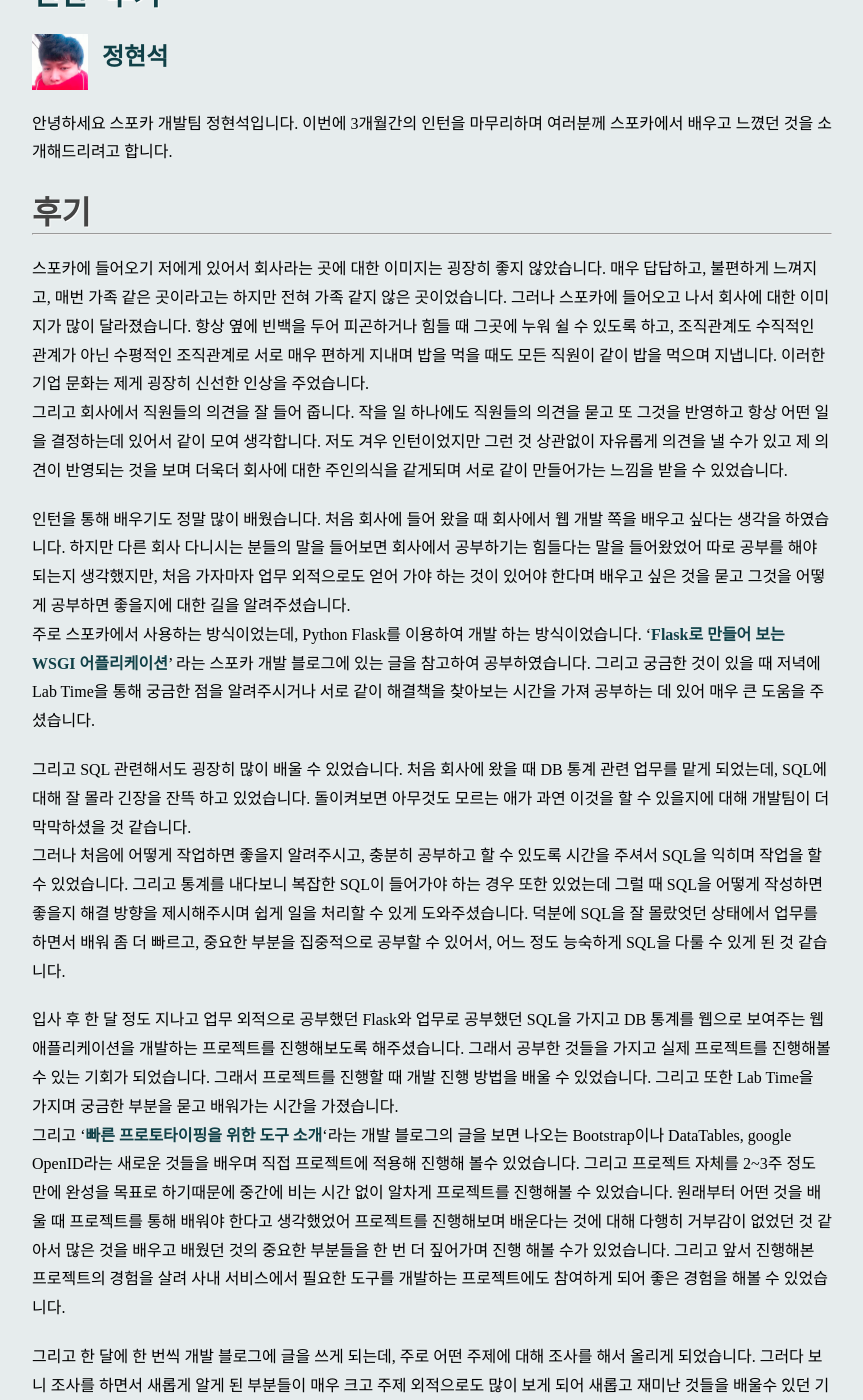
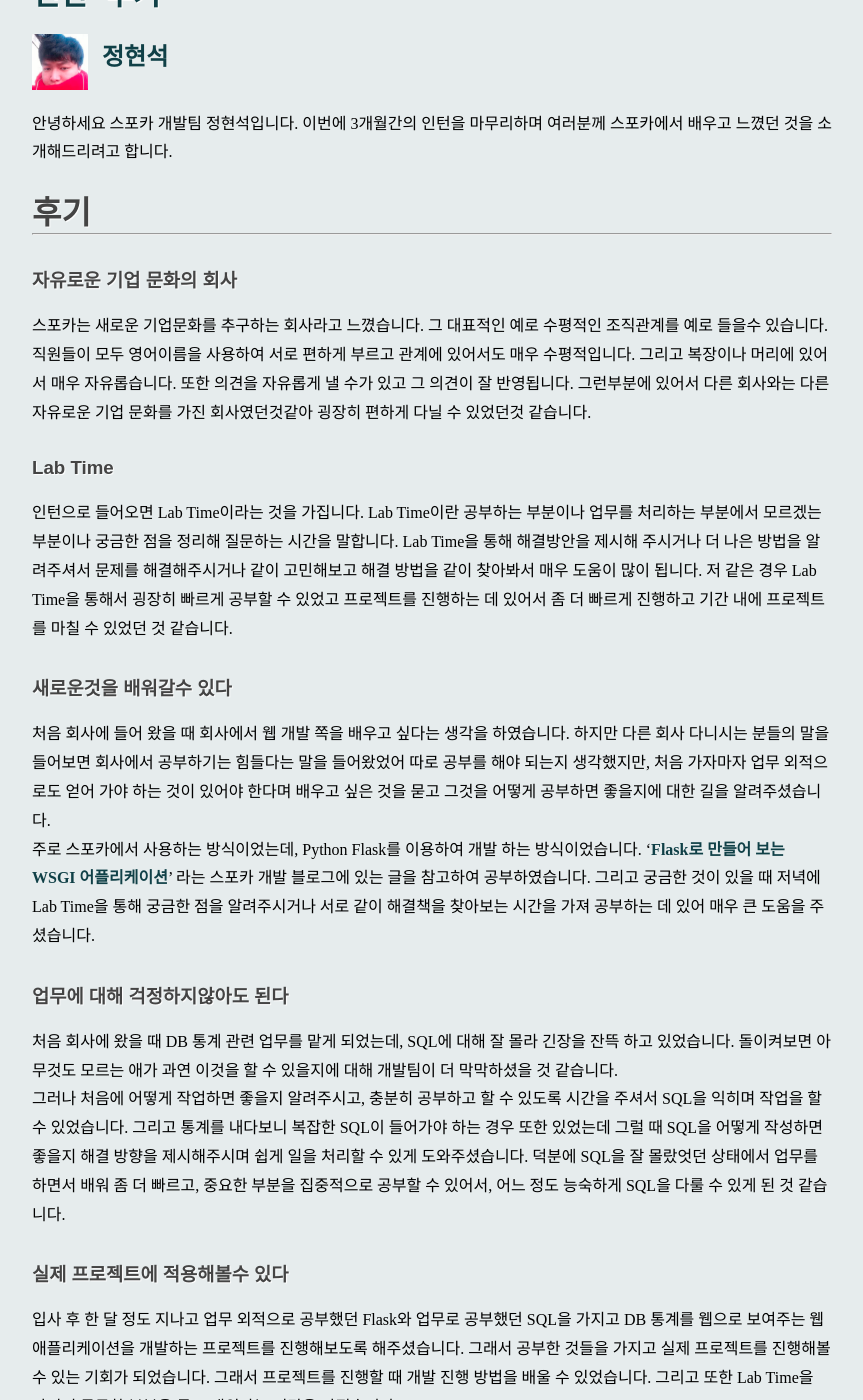
Before and after one commit to darjeeling/spoqa.github.com, a Jekyll site: the page built from _posts/2012-3-26-Internship.md, in a window 1280 px wide and 1400 px high, scrolled down 718 px. Shown: the whole window, without its empty margins (208-1071 px from the left). Built offline with Jekyll 4.4.1, drawn with Linux system fonts in a browser that asks for light colours; nearby versions of some CDN libraries; comment, search, counter and statistics services are not loaded; some of the changed text lies outside the part shown.

Commit message:
글 수정

```diff
--- a/_posts/2012-3-26-Internship.md
+++ b/_posts/2012-3-26-Internship.md
@@ -9,18 +9,26 @@
 
 #후기
 ---
-스포카에 들어오기 저에게 있어서 회사라는 곳에 대한 이미지는 굉장히 좋지 않았습니다. 매우 답답하고, 불편하게 느껴지고, 매번 가족 같은 곳이라고는 하지만 전혀 가족 같지 않은 곳이었습니다. 그러나 스포카에 들어오고 나서 회사에 대한 이미지가 많이 달라졌습니다. 항상 옆에 빈백을 두어 피곤하거나 힘들 때 그곳에 누워 쉴 수 있도록 하고, 조직관계도 수직적인 관계가 아닌 수평적인 조직관계로 서로 매우 편하게 지내며 밥을 먹을 때도 모든 직원이 같이 밥을 먹으며 지냅니다. 이러한 기업 문화는 제게 굉장히 신선한 인상을 주었습니다.
-그리고 회사에서 직원들의 의견을 잘 들어 줍니다. 작을 일 하나에도 직원들의 의견을 묻고 또 그것을 반영하고 항상 어떤 일을 결정하는데 있어서 같이 모여 생각합니다. 저도 겨우 인턴이었지만 그런 것 상관없이 자유롭게 의견을 낼 수가 있고 제 의견이 반영되는 것을 보며 더욱더 회사에 대한 주인의식을 같게되며 서로 같이 만들어가는 느낌을 받을 수 있었습니다.
+###자유로운 기업 문화의 회사
+스포카는 새로운 기업문화를 추구하는 회사라고 느꼈습니다. 그 대표적인 예로 수평적인 조직관계를 예로 들을수 있습니다. 직원들이 모두 영어이름을 사용하여 서로 편하게 부르고 관계에 있어서도 매우 수평적입니다. 그리고 복장이나 머리에 있어서 매우 자유롭습니다. 또한 의견을 자유롭게 낼 수가 있고 그 의견이 잘 반영됩니다. 그런부분에 있어서 다른 회사와는 다른 자유로운 기업 문화를 가진 회사였던것같아 굉장히 편하게 다닐 수 있었던것 같습니다.
 
-인턴을 통해 배우기도 정말 많이 배웠습니다. 처음 회사에 들어 왔을 때 회사에서 웹 개발 쪽을 배우고 싶다는 생각을 하였습니다. 하지만 다른 회사 다니시는 분들의 말을 들어보면 회사에서 공부하기는 힘들다는 말을 들어왔었어 따로 공부를 해야 되는지 생각했지만, 처음 가자마자 업무 외적으로도 얻어 가야 하는 것이 있어야 한다며 배우고 싶은 것을 묻고 그것을 어떻게 공부하면 좋을지에 대한 길을 알려주셨습니다.
+###Lab Time
+인턴으로 들어오면 Lab Time이라는 것을 가집니다. Lab Time이란 공부하는 부분이나 업무를 처리하는 부분에서 모르겠는 부분이나 궁금한 점을 정리해 질문하는 시간을 말합니다. Lab Time을 통해 해결방안을 제시해 주시거나 더 나은 방법을 알려주셔서 문제를 해결해주시거나 같이 고민해보고 해결 방법을 같이 찾아봐서 매우 도움이 많이 됩니다. 저 같은 경우 Lab Time을 통해서 굉장히 빠르게 공부할 수 있었고 프로젝트를 진행하는 데 있어서 좀 더 빠르게 진행하고 기간 내에 프로젝트를 마칠 수 있었던 것 같습니다.
+
+###새로운것을 배워갈수 있다
+처음 회사에 들어 왔을 때 회사에서 웹 개발 쪽을 배우고 싶다는 생각을 하였습니다. 하지만 다른 회사 다니시는 분들의 말을 들어보면 회사에서 공부하기는 힘들다는 말을 들어왔었어 따로 공부를 해야 되는지 생각했지만, 처음 가자마자 업무 외적으로도 얻어 가야 하는 것이 있어야 한다며 배우고 싶은 것을 묻고 그것을 어떻게 공부하면 좋을지에 대한 길을 알려주셨습니다.
 주로 스포카에서 사용하는 방식이었는데, Python Flask를 이용하여 개발 하는 방식이었습니다. '[Flask로 만들어 보는 WSGI 어플리케이션](http://spoqa.github.com/2012/01/16/wsgi-and-flask.html)' 라는 스포카 개발 블로그에 있는 글을 참고하여 공부하였습니다. 그리고 궁금한 것이 있을 때 저녁에 Lab Time을 통해 궁금한 점을 알려주시거나 서로 같이 해결책을 찾아보는 시간을 가져 공부하는 데 있어 매우 큰 도움을 주셨습니다.
 
-그리고 SQL 관련해서도 굉장히 많이 배울 수 있었습니다. 처음 회사에 왔을 때 DB 통계 관련 업무를 맡게 되었는데, SQL에 대해 잘 몰라 긴장을 잔뜩 하고 있었습니다. 돌이켜보면 아무것도 모르는 애가 과연 이것을 할 수 있을지에 대해 개발팀이 더 막막하셨을 것 같습니다.
+###업무에 대해 걱정하지않아도 된다
+처음 회사에 왔을 때 DB 통계 관련 업무를 맡게 되었는데, SQL에 대해 잘 몰라 긴장을 잔뜩 하고 있었습니다. 돌이켜보면 아무것도 모르는 애가 과연 이것을 할 수 있을지에 대해 개발팀이 더 막막하셨을 것 같습니다.
 그러나 처음에 어떻게 작업하면 좋을지 알려주시고, 충분히 공부하고 할 수 있도록 시간을 주셔서 SQL을 익히며 작업을 할 수 있었습니다. 그리고 통계를 내다보니 복잡한 SQL이 들어가야 하는 경우 또한 있었는데 그럴 때 SQL을 어떻게 작성하면 좋을지 해결 방향을 제시해주시며 쉽게 일을 처리할 수 있게 도와주셨습니다. 덕분에 SQL을 잘 몰랐엇던 상태에서 업무를 하면서 배워 좀 더 빠르고, 중요한 부분을 집중적으로 공부할 수 있어서, 어느 정도 능숙하게 SQL을 다룰 수 있게 된 것 같습니다.
 
+###실제 프로젝트에 적용해볼수 있다
 입사 후 한 달 정도 지나고 업무 외적으로 공부했던 Flask와 업무로 공부했던 SQL을 가지고 DB 통계를 웹으로 보여주는 웹 애플리케이션을 개발하는 프로젝트를 진행해보도록 해주셨습니다. 그래서 공부한 것들을 가지고 실제 프로젝트를 진행해볼 수 있는 기회가 되었습니다. 그래서 프로젝트를 진행할 때 개발 진행 방법을 배울 수 있었습니다. 그리고 또한 Lab Time을 가지며 궁금한 부분을 묻고 배워가는 시간을 가졌습니다.
 그리고 '[빠른 프로토타이핑을 위한 도구 소개](http://spoqa.github.com/2012/01/30/rapid-prototyping.html)'라는 개발 블로그의 글을 보면 나오는 Bootstrap이나 DataTables, google OpenID라는 새로운 것들을 배우며 직접 프로젝트에 적용해 진행해 볼수 있었습니다. 그리고 프로젝트 자체를 2~3주 정도 만에 완성을 목표로 하기때문에 중간에 비는 시간 없이 알차게 프로젝트를 진행해볼 수 있었습니다. 원래부터 어떤 것을 배울 때 프로젝트를 통해 배워야 한다고 생각했었어 프로젝트를 진행해보며 배운다는 것에 대해 다행히 거부감이 없었던 것 같아서 많은 것을 배우고 배웠던 것의 중요한 부분들을 한 번 더 짚어가며 진행 해볼 수가 있었습니다. 그리고 앞서 진행해본 프로젝트의 경험을 살려 사내 서비스에서 필요한 도구를 개발하는 프로젝트에도 참여하게 되어 좋은 경험을 해볼 수 있었습니다.
 
+###블로그 글을 통해 새로운 것을 배울 수 있다
 그리고 한 달에 한 번씩 개발 블로그에 글을 쓰게 되는데, 주로 어떤 주제에 대해 조사를 해서 올리게 되었습니다. 그러다 보니 조사를 하면서 새롭게 알게 된 부분들이 매우 크고 주제 외적으로도 많이 보게 되어 새롭고 재미난 것들을 배울수 있던 기회였습니다. 또한, 글자체도 잡아주시면서 글을 어떤 식으로 쓰면 좋은지에 대해서도 알려주셔서 글자체를 좋게 만들 수 있도록 도와주셨습니다. 워낙 글을 못 쓰는지라 굉장히 여러번 첨삭을 거치며 고생하셨을 것 같습니다.
 
+###마치면서...
 3개월이 긴 기간 일 수도 있지만 무언가를 배우고 경험 하는 데는 굉장히 짧은 기간이라고 생각합니다. 그러나 위에서 쓴 것들은 3개월 동안 제가 경험하고 배운 것을 토대로 쓴 것입니다. 3개월 동안 정말 많은 것을 경험하고 많은 것을 배웠으며 새로운 사람들과 새로운 것들을 해볼 수 있었습니다. 물론 제가 완벽하게 일들을 해내고 완벽하게 모든 것을 배운 것은 아니지만 어떤 것을 배우고 어떤것을 해보고 싶다는 경험을 해보는 기회였던 것 같습니다. 만약 이러한 기업문화를 경험해보고 무언가 배우고 싶다면 인턴을 통해 이렇게 배워보는 것도 좋은 기회가 될 것 같습니다.
```
